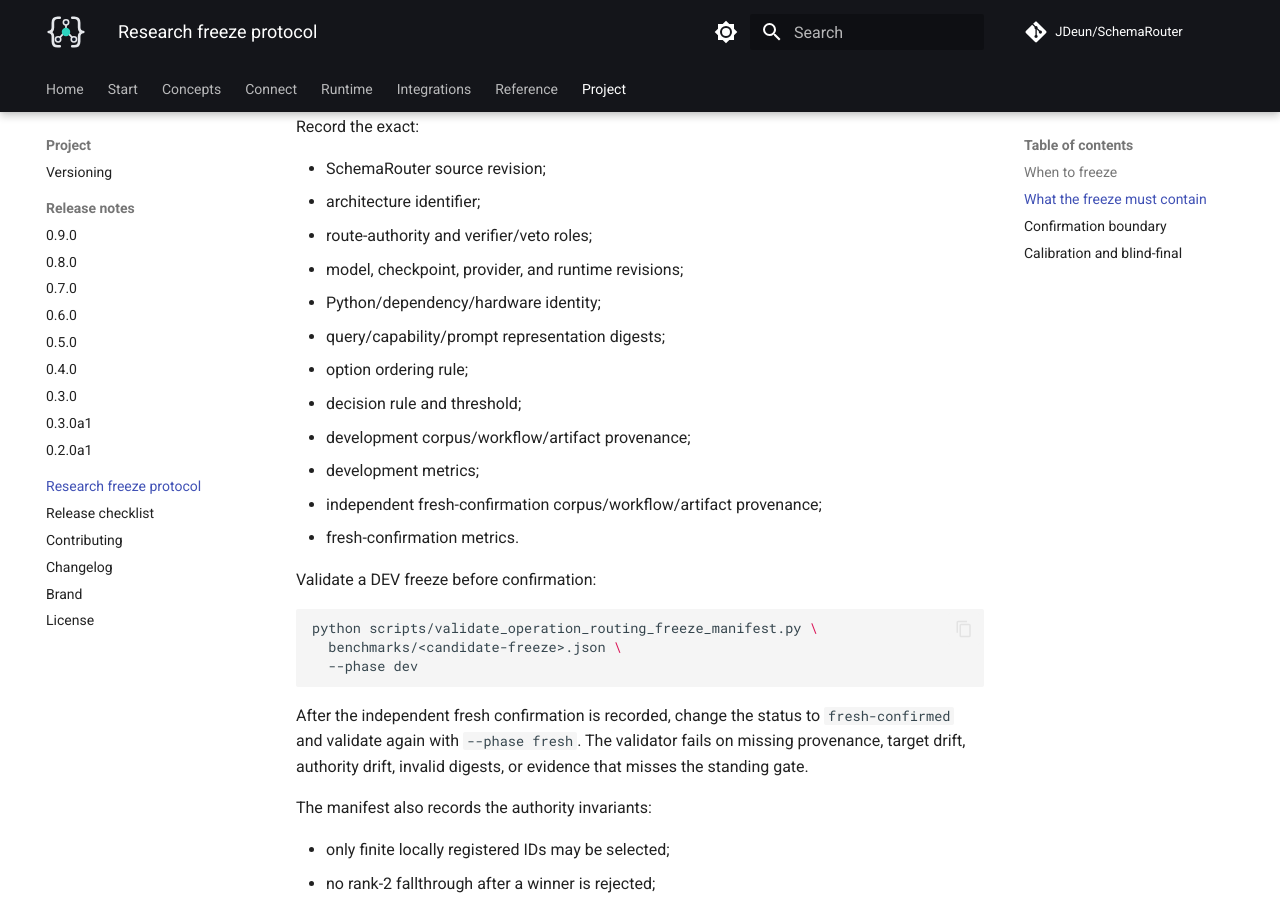
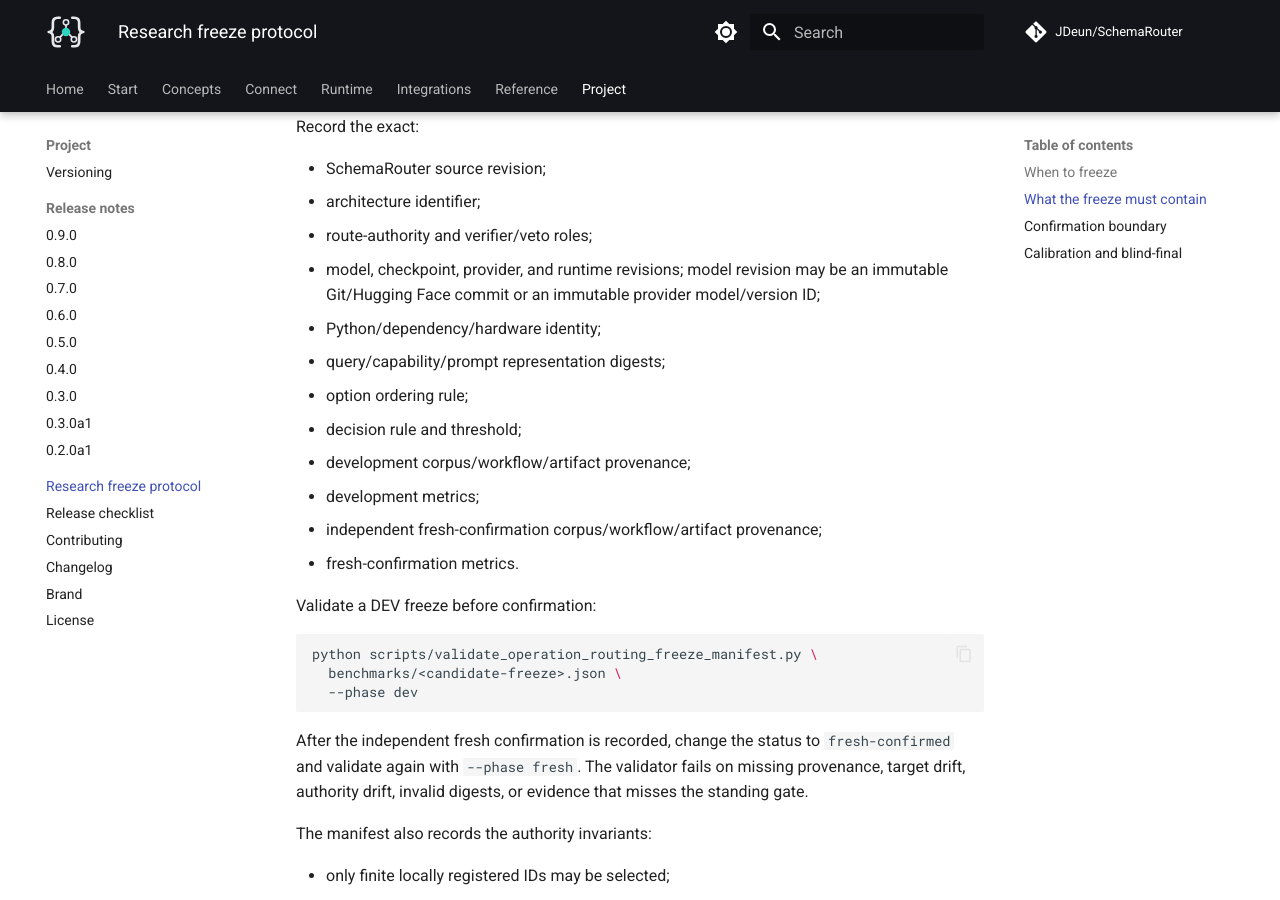
Before and after one commit to JDeun/SchemaRouter, an MkDocs documentation site: the page built from docs/research/operation-routing-freeze-protocol.md, in a window 1280 px wide and 900 px high, scrolled down 946 px. Built offline with MkDocs 1.6.1 and Material for MkDocs 9.7.7, drawn with Linux system fonts in a browser that asks for light colours; comment, search, counter and statistics services are not loaded; some of the changed text lies outside the part shown.

Commit message:
docs: clarify frozen provider revision and digest forms

```diff
--- a/docs/research/operation-routing-freeze-protocol.md
+++ b/docs/research/operation-routing-freeze-protocol.md
@@ -35,7 +35,7 @@ Record the exact:
 - SchemaRouter source revision;
 - architecture identifier;
 - route-authority and verifier/veto roles;
-- model, checkpoint, provider, and runtime revisions;
+- model, checkpoint, provider, and runtime revisions; model revision may be an immutable Git/Hugging Face commit or an immutable provider model/version ID;
 - Python/dependency/hardware identity;
 - query/capability/prompt representation digests;
 - option ordering rule;
@@ -110,7 +110,7 @@ For every terminal phase, preserve:
 - source SHA;
 - corpus seed/hash;
 - workflow run ID;
-- artifact ID and digest;
+- artifact ID and digest (raw SHA-256 or GitHub's `sha256:`-prefixed form);
 - exact model/runtime identity;
 - aggregate and required slice metrics;
 - authority/error counts;
```
